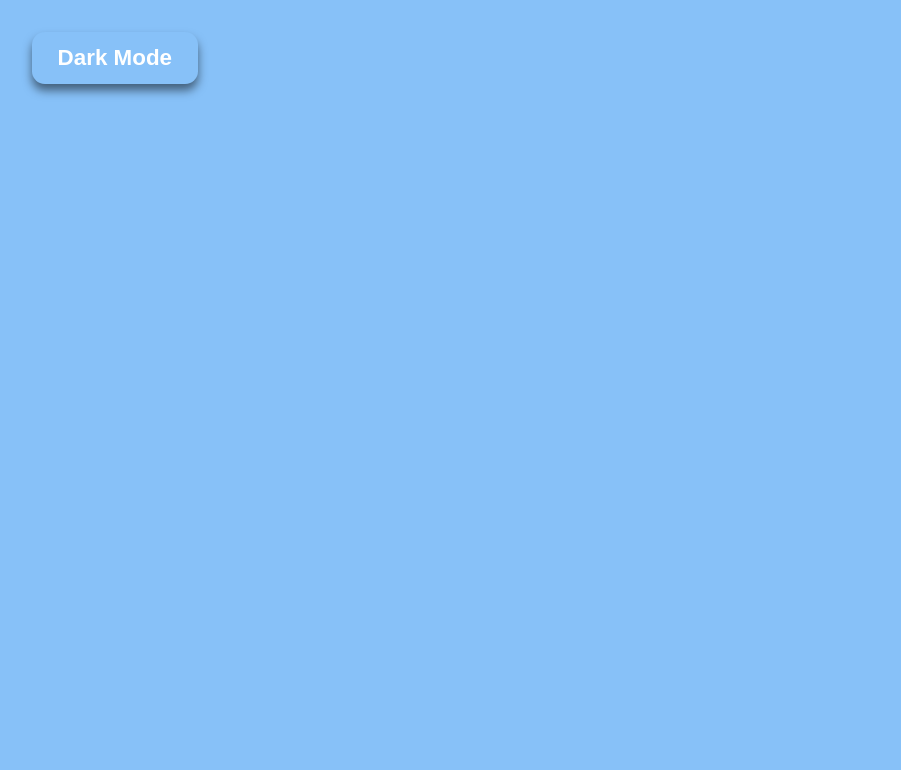
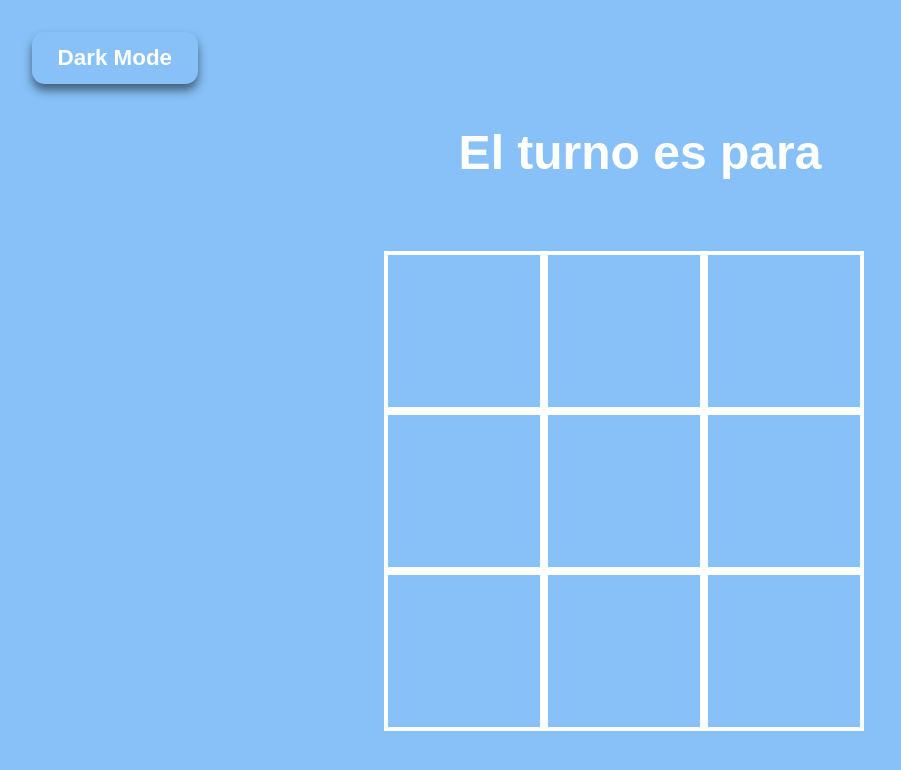
Before and after one commit to brianrodaspr25-star/totito-with-react, a React (Vite) app in the folder totito-react/: page / in a window 1280 px wide. Shown: the top 770 px of the page, without its empty margins (0-901 px from the left). Built offline with nearby package versions, Linux system fonts and the light colour scheme.

Commit message:
Render board from state with map

```diff
--- a/totito-react/src/App.jsx
+++ b/totito-react/src/App.jsx
@@ -1,4 +1,5 @@
 import DarkMode from "./DarkMode"
+import Board from "./Board"
 import "./App.css"
 
 function App () {
@@ -6,6 +7,7 @@ function App () {
     <>
     <DarkMode />
 
+    <Board />
 
     </>
   )
--- /dev/null
+++ b/totito-react/src/Board/Board.css
@@ -0,0 +1,38 @@
+ .game {
+    display: flex;
+    flex-direction: column;
+    align-items: center;
+    justify-content: center;
+ }
+
+ .game__message {
+    margin-bottom: 2rem;
+    font-size: 2rem;
+}
+
+.game__turn {
+    font-weight: bold;
+    color: #ffffff;
+}
+
+.game__board {
+    display: flex;
+    flex-wrap: wrap;
+    width: 32rem;
+}
+
+.cell {
+    width: 10rem;
+    height: 10rem;
+    background-color: transparent;
+
+    border: 0.3rem solid #fff;
+
+    display: flex;
+    align-items: center;
+    justify-content: center;
+
+    font-size: 4rem;
+    font-weight: bold;
+    color: #ffffff;
+}
--- /dev/null
+++ b/totito-react/src/Board/index.jsx
@@ -0,0 +1,24 @@
+import { useState } from "react"
+import "./Board.css"
+
+function Board () {
+
+    const [board, setBoard] = useState(Array(9).fill(null))
+
+    return (
+        <div className="game">
+
+        <article className="game__message">
+            <h2>El turno es para <span className="game__turn"></span></h2>
+        </article>
+
+        <section className="game__board">
+            {board.map( (value, index) => (
+                <button key={index} className="cell">{value}</button>
+            ))}
+        </section>
+    </div>
+    )
+}
+
+export default Board
```
